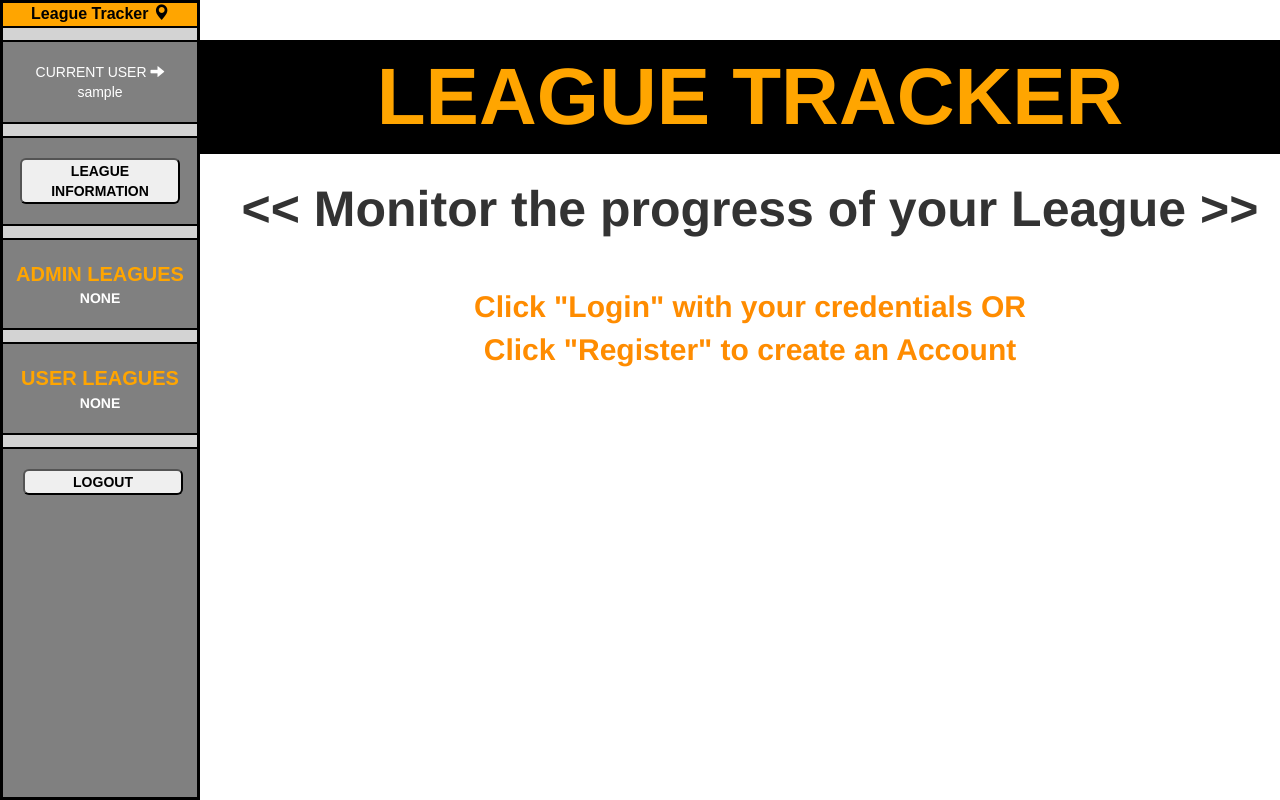
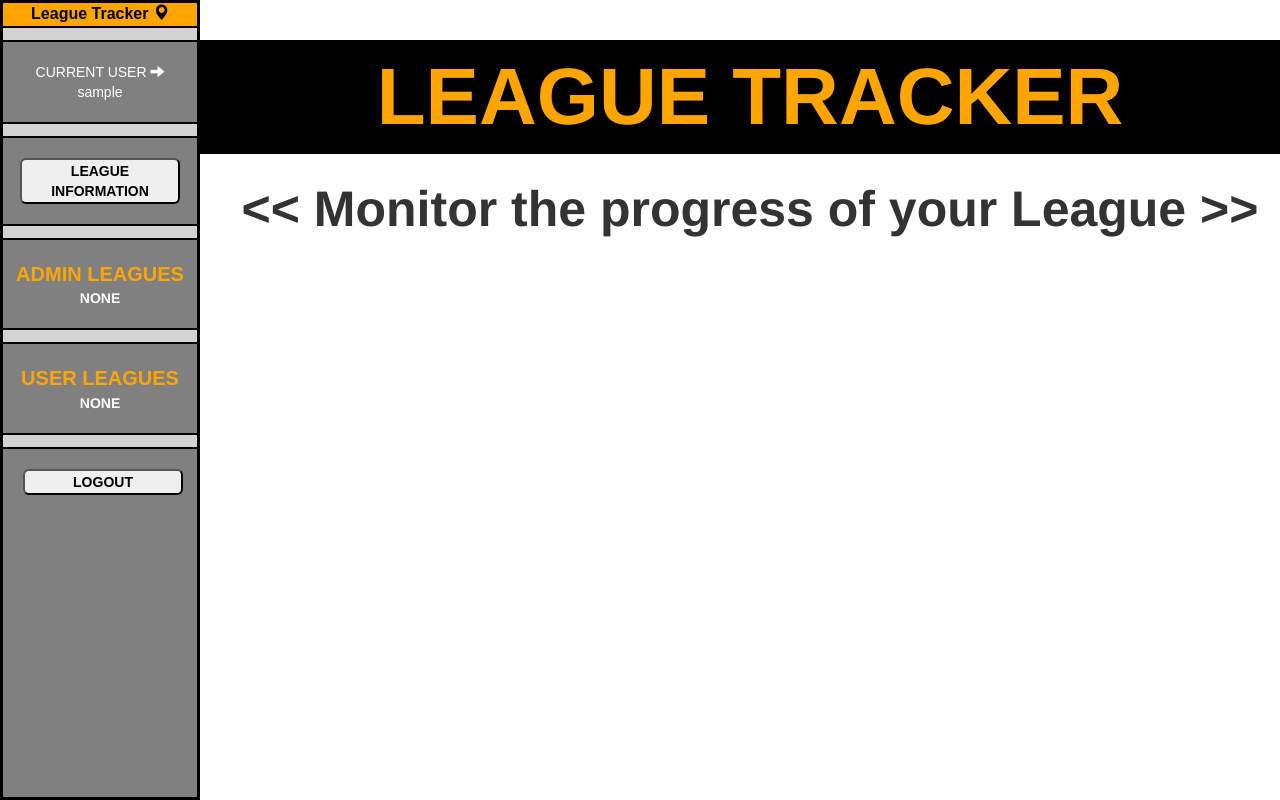
Before and after one commit to jlem138/standing-out, a Flask app: page / in a window 1280 px wide. Run offline with Flask 2, Linux system fonts and the light colour scheme; a user stored in the database is signed in; data that the repository does not hold is empty; some libraries are stand-ins or nearby versions.

Commit message:
Remove instructions for home page

```diff
--- a/app/templates/home/index.html
+++ b/app/templates/home/index.html
@@ -11,7 +11,5 @@
   <div class="welcome-subtitle"> << Monitor the progress of your League >> </div>
   <br>
   <br>
-  <div class="instructions-subtitle"> Click "Login" with your credentials OR </div>
-  <div class="instructions-subtitle"> Click "Register" to create an Account  </div>
 </div>
 {% endblock %}
```
